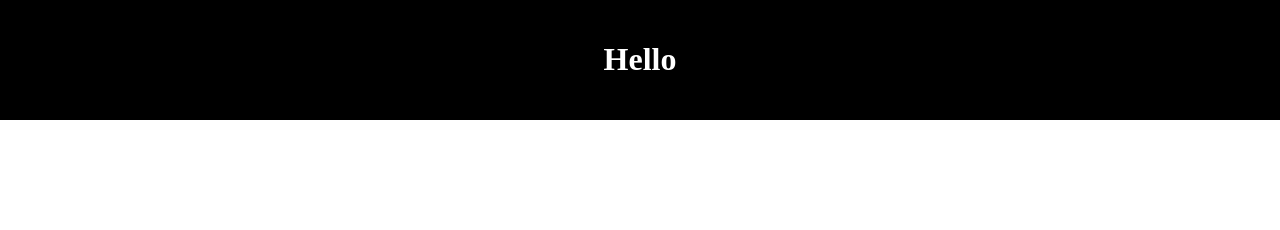
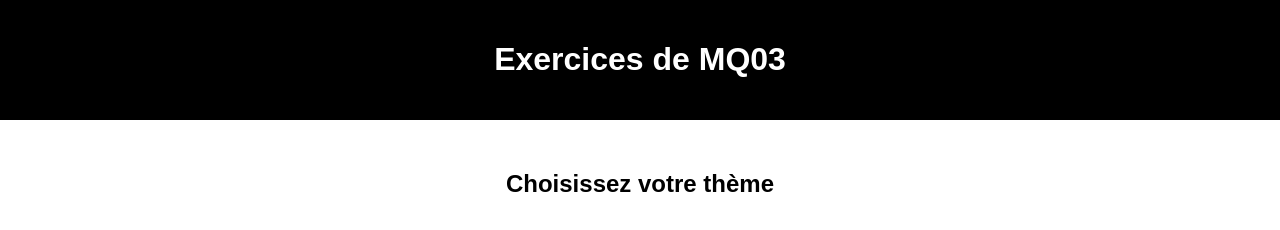
Before and after one commit to SamuelB348/ephemerides_mq03, a plain HTML site: page index.html in a window 1280 px wide. Drawn offline with Linux system fonts and the light colour scheme.

Commit message:
Update index.html

```diff
--- a/index.html
+++ b/index.html
@@ -8,6 +8,7 @@
         body {
             margin: 0;
             padding: 0;
+            font-family: Arial, sans-serif;
         }
 
         header {
@@ -16,11 +17,18 @@
             text-align: center;
             padding: 20px;
         }
+        #subtitle {
+            text-align: center;
+            margin-top: 50px; /* Ajoutez une marge pour espacer le sous-titre du haut de la page */
+        }
     </style>
 </head>
 <body>
     <header>
-        <h1>Hello</h1>
+        <h1>Exercices de MQ03</h1>
     </header>
+    <div id="subtitle">
+        <h2>Choisissez votre thème</h2>
+    </div>
 </body>
 </html>
```
